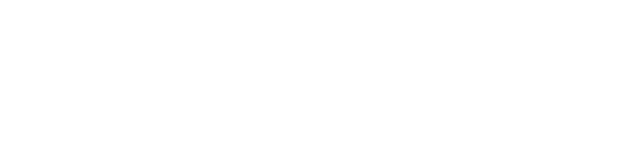
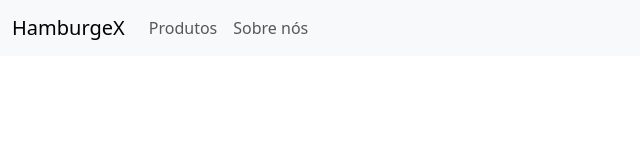
Before and after one commit to VictorCapoeira/Atividade_Bootsrap, a plain HTML site: page index.html in a window 1280 px wide. Shown: the whole page, without its empty margins (0-640 px from the left). Drawn offline with nearby package versions, Linux system fonts and the light colour scheme.

Commit message:
Criando arquivos e criando nav

```diff
--- a/index.html
+++ b/index.html
@@ -9,7 +9,20 @@
 </head>
 <body>
     <header class="hero">
-
+        <nav class="navbar navbar-expand-lg bg-body-tertiary">
+            <div class="container-fluid">
+              <a class="navbar-brand" href="#">HamburgeX</a>
+              <button class="navbar-toggler" type="button" data-bs-toggle="collapse" data-bs-target="#navbarNavAltMarkup" aria-controls="navbarNavAltMarkup" aria-expanded="false" aria-label="Toggle navigation">
+                <span class="navbar-toggler-icon"></span>
+              </button>
+              <div class="collapse navbar-collapse" id="navbarNavAltMarkup">
+                <div class="navbar-nav">
+                  <a class="nav-link" href="#">Produtos</a>
+                  <a class="nav-link" href="#">Sobre nós</a>
+                </div>
+              </div>
+            </div>
+          </nav>
     </header>
     <main class="main_content">
 
```
Also changed, not shown: produtos.html (added, +11 -0 lines), sobre.html (added, +11 -0 lines).
